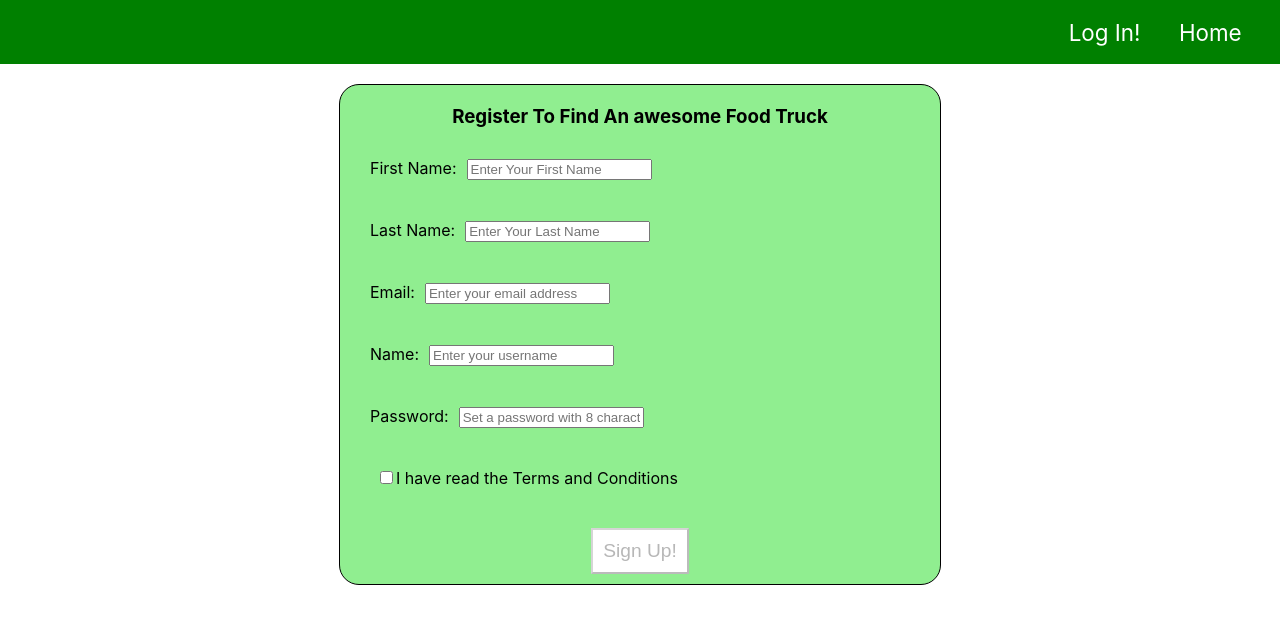
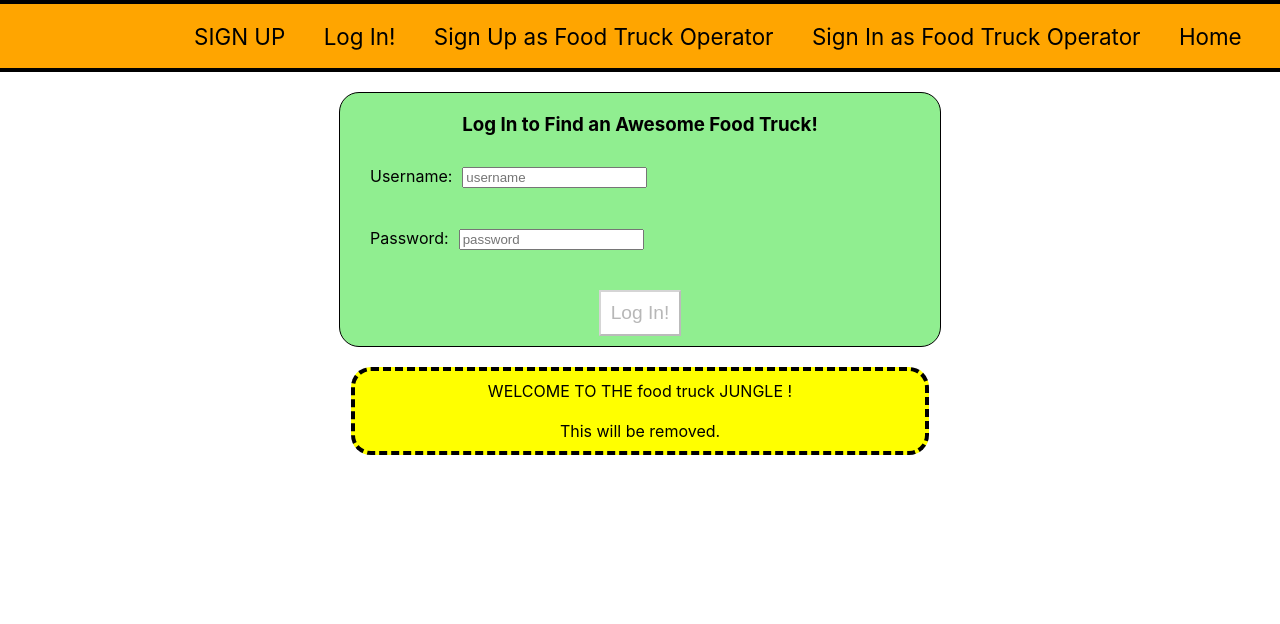
Before and after one commit to WEBPT23-Food-Truck-Tracker-AaronSoler/FrontEnd, a React (Create React App) app in the folder food-truck-trackr/: page / in a window 1280 px wide. Shown: the top 624 px of the page. Built offline with nearby package versions, Linux system fonts and the light colour scheme.

Commit message:
navigation and forms login and registration created

```diff
--- a/food-truck-trackr/src/App.js
+++ b/food-truck-trackr/src/App.js
@@ -1,15 +1,12 @@
 import React from "react";
-import { Route } from "react-router-dom";
-import Registration from "./components/Registration";
-import Login from "./components/Login";
 import Navigation from "./components/Navigation";
+import Home from "./components/Home";
 
 function App() {
   return (
     <div className="App">
       <Navigation />
-      <Route exact path="/" component={Login} />
-      <Route path="/Registration" component={Registration} />
+      <Home />
     </div>
   );
 }
--- /dev/null
+++ b/food-truck-trackr/src/components/Home.js
@@ -0,0 +1,19 @@
+import React from "react";
+import { Route } from "react-router-dom";
+import Login from "./Login";
+import Registration from "./Registration";
+import Welcome from "./Welcome";
+
+function Home() {
+    return (
+      <div className="Home">
+
+        <Route exact path="/register" component={Registration} />
+        <Route exact path="/login" component={Login} />
+        <Route exact path="/" component={Login} />
+        <Route exact path="/" component={Welcome} />
+      </div>
+    )
+}
+
+export default Home;
--- a/food-truck-trackr/src/components/Login.js
+++ b/food-truck-trackr/src/components/Login.js
@@ -1,94 +1,3 @@
-// // libraries
-// import React from "react";
-// import { connect } from "react-redux";
-// import { login } from "./../../store/authentication/";
-// import { withFormik, Form, Field } from "formik";
-// import axiosWithAuth from "./../../utils/AxiosWithAuth";
-// import * as yup from "yup";
-// import { Link } from "react-router-dom";
-
-// const LoginForm = ({ errors, touched, ...props }) => {
-//   return (
-//     <div className="login-form">
-//       <Form className="form">
-//         <Field
-//           className="field"
-//           type="text"
-//           name="username"
-//           placeholder="username"
-//         />
-//         {touched.username && errors.username && (
-//           <p className="errors">{errors.username}</p>
-//         )}
-
-//         <Field
-//           className="field"
-//           type="password"
-//           name="password"
-//           placeholder="password"
-//         />
-//         {touched.password && errors.password && (
-//           <p className="errors">{errors.password}</p>
-//         )}
-
-//         <button type="submit">Login</button>
-//         {/* if userName is not registered
-//       return ALERT - user not found, please register to Login
-//       and return user to registration page on alert message accept */}
-
-//         <Link className="clickToRegister" to="/Registration">
-//           Click here to register as a new user.
-//         </Link>
-//       </Form>
-//     </div>
-//   );
-// };
-
-// const FormikLogin = withFormik({
-//   mapPropsToValues({ username, password, ...props }) {
-//     return {
-//       username: username || "",
-//       password: password || ""
-//     };
-//   },
-
-//   validationSchema: yup.object().shape({
-//     username: yup
-//       .string()
-//       //.label('username')
-//       .required("Username is required!"),
-//     password: yup
-//       .string()
-//       //.label('password')
-//       .required("Password is required!")
-//   }),
-
-//   handleSubmit(values, { props }) {
-//     axiosWithAuth()
-//       .post("https://food-truck-trakr.herokuapp.com/api/login", values)
-//       .then(response => {
-//         localStorage.setItem("token", response.data.token);
-//         console.log(response.data.role);
-//         props.login(response.data.role);
-//         if (response.data.role === "diner") {
-//           props.history.push("/dinerdash");
-//         } else if (response.data.role === "operator") {
-//           props.history.push("/operatordash");
-//         }
-//       })
-//       .catch(err => console.log(err.response));
-//   }
-// })(LoginForm);
-
-// const mapStateToProps = state => {
-//   return {
-//     isAuthenticated: state.auth.isAuthenticated
-//   };
-// };
-
-// export default connect(mapStateToProps, { login })(FormikLogin);
-
-
 import React, { useState, useEffect } from "react";
 import axios from "axios";
 import * as yup from "yup";
@@ -138,41 +47,39 @@ const PrettyLoginForm = styled.form`
 
 
 const Login = () => {
-  const defaultRegistration = {
+  const defaultLogin = {
     id: "",
-    firstName: "",
-    lastName: "",
-    email: "",
     username: "",
     password: "",
   };
 
   const schema = yup.object().shape({
-    username: yup.string().min(2).required("enter your username"),
-    tel: yup
+    username: yup.string().min(2).required("Enter your username."),
+    password: yup
       .string()
       .min(8)
       .required("enter a password with 8 characters minimum length"),
   });
 
-  const [registration, setRegistration] = useState(defaultRegistration);
+
+
+
+
+
+  const [login, setLogin] = useState(defaultLogin);
   const [buttonDisabled, setButtonDisabled] = useState(false);
   const [errors, setErrors] = useState({
-    ...defaultRegistration,
-    id: "",
-    firstName: "",
-    lastName: "",
-    email: "",
+    ...defaultLogin,
     username: "",
     password: "",
 
   });
 
   useEffect(() => {
-    schema.isValid(registration).then((valid) => {
+    schema.isValid(login).then((valid) => {
       setButtonDisabled(!valid);
     });
-  }, [registration]);
+  }, [login]);
 
   const validate = (e) => {
     e.persist();
@@ -189,17 +96,17 @@ const Login = () => {
   const handleChange = (e) => {
     const value =
       e.target.type === "checkbox" ? e.target.checked : e.target.value;
-    setRegistration({ ...registration, [e.target.name]: value });
+    setLogin({ ...login, [e.target.name]: value });
     validate(e);
   };
 
-  const addRegistration = (e) => {
+  const LogIn = (e) => {
     e.preventDefault();
-    setRegistration(defaultRegistration);
+    setLogin(defaultLogin);
     axios
-      .post("https://reqres.in/api/users", registration)
+      .post("https://reqres.in/api/users", login)
       .then((response) => {
-        //not sure what goes here
+        console.log(response)
       })
       .catch((err) => console.log(err));
   };
@@ -208,69 +115,24 @@ const Login = () => {
   return (
     <div>
       <PrettyLoginForm
-        onSubmit={(e) => {
-        addRegistration(e);
-        }}
+      onSubmit={(e) => {
+      LogIn(e);
+      }}
       >
-        <h3>Register To Find An awesome Food Truck</h3>
-        <label htmlFor="firstName">
-          First Name:
-          <input
-            type="text"
-            id="firstName"
-            name="firstName"
-            placeholder="Enter Your First Name"
-            data-cy="firstName"
-            value={registration.firstName || ""}
-            onChange={handleChange}
-          />
-        </label>
-        <p style={{ color: "red", fontSize: ".8rem" }}>{errors.firstName}</p>
-
-        <label htmlFor="lastName">
-          Last Name:
-          <input
-            type="text"
-            id="lastName"
-            name="lastName"
-            placeholder="Enter Your Last Name"
-            data-cy="lastName"
-            value={registration.lastName || ""}
-            onChange={handleChange}
-          />
-        </label>
-        <p style={{ color: "red", fontSize: ".8rem" }}>{errors.lastName}</p>
-
-
-        <label htmlFor="email">
-          Email:
-          <input
-            type="email"
-            id="email"
-            name="email"
-            placeholder="Enter your email address"
-            data-cy="email"
-            value={registration.email || ""}
-            onChange={handleChange}
-          />
-        </label>
-        <p style={{ color: "red", fontSize: ".8rem" }}>{errors.email}</p>
-
-
+        <h3>Log In to Find an Awesome Food Truck!</h3>
         <label htmlFor="username">
-          Name:
+          Username:
           <input
             type="text"
             id="username"
             name="username"
-            placeholder="Enter your username"
+            placeholder="username"
             data-cy="username"
-            value={registration.username || ""}
+            value={login.username || ""}
             onChange={handleChange}
           />
         </label>
         <p style={{ color: "red", fontSize: ".8rem" }}>{errors.username}</p>
-
 
 
         <label htmlFor="password">
@@ -279,43 +141,30 @@ const Login = () => {
             type="password"
             id="password"
             name="password"
-            placeholder="Set a password with 8 characters or more"
+            placeholder="password"
             data-cy="password"
-            value={registration.password || ""}
+            value={login.password || ""}
             onChange={handleChange}
           />
         </label>
         <p style={{ color: "red", fontSize: ".8rem" }}>{errors.password}</p>
 
 
-        <label htmlFor="termsAndConditions">
-            <input
-              type="checkbox"
-              name="termsAndConditions"
-              checked={registration.termsAndConditions}
-              value={registration.termsAndConditions}
-              data-cy="termsAndConditions"
-              onChange={handleChange}
-            />
-            I have read the Terms and Conditions
-        </label>
-          <p style={{ color: "red", fontSize: ".8rem" }}>
-            {errors.termsAndConditions}
-          </p>
+
 
         <button
           type="submit"
           name="submit"
-          className="Order__Button"
+          className="Login__Button"
           disabled={buttonDisabled}
           data-cy="submit"
         >
-         Sign Up!
+        Log In!
         </button>
       </PrettyLoginForm>
 
       </div>
   );
-};
+}
 
 export default Login;
--- a/food-truck-trackr/src/components/Navigation.js
+++ b/food-truck-trackr/src/components/Navigation.js
@@ -4,15 +4,17 @@ import styled from "styled-components";
 
 const NavigationDiv = styled.div`
   width: 100%;
-  background: green;
+  background: orange;
   display: flex;
   justify-content: flex-end;
   height: 4rem;
   align-items: center;
+  border-bottom: 4px solid black;
+  border-top: 4px solid black;
   a {
     text-decoration: none;
     margin-right: 3%;
-    color: white;
+    color: black;
     font-size: 1.4rem;
   }
 `;
@@ -21,7 +23,10 @@ const Navigation = () => {
   return (
 
     <NavigationDiv>
+      <Link to="/register">SIGN UP</Link>
       <Link to="/login">Log In!</Link>
+      <Link to="/registerOperator">Sign Up as Food Truck Operator</Link>
+      <Link to="/loginOperator">Sign In as Food Truck Operator</Link>
       <Link to="/">Home</Link>
     </NavigationDiv>
   );
--- a/food-truck-trackr/src/components/Registration.js
+++ b/food-truck-trackr/src/components/Registration.js
@@ -54,14 +54,19 @@ const Registration = () => {
     email: "",
     username: "",
     password: "",
+    termsAndConditions: false,
   };
 
   const schema = yup.object().shape({
-    username: yup.string().min(2).required("enter your username"),
-    tel: yup
+    first_name: yup.string().min(2).required("Enter your first name."),
+    last_name: yup.string().min(2).required("Enter your last name."),
+    email: yup.string().email().required("Enter your email address."),
+    username: yup.string().min(6).required("Create a username with at least 6 characters."),
+    password: yup
       .string()
       .min(8)
       .required("enter a password with 8 characters minimum length"),
+    termsAndConditions: yup.boolean().oneOf([true]),
   });
 
   const [registration, setRegistration] = useState(defaultRegistration);
@@ -69,11 +74,12 @@ const Registration = () => {
   const [errors, setErrors] = useState({
     ...defaultRegistration,
     id: "",
-    firstName: "",
-    lastName: "",
+    first_name: "",
+    last_name: "",
     email: "",
     username: "",
     password: "",
+    termsAndConditions: false,
 
   });
 
@@ -88,7 +94,7 @@ const Registration = () => {
 
     yup
       .reach(schema, e.target.name)
-      .validate(e.target.value)
+      .validate(e.target.type === "checkbox" ? e.target.checked : e.target.value)
       .then((valid) => setErrors({ ...errors, [e.target.name]: "" }))
       .catch((error) => {
         setErrors({ ...errors, [e.target.name]: error.errors[0] });
@@ -108,7 +114,7 @@ const Registration = () => {
     axios
       .post("https://reqres.in/api/users", registration)
       .then((response) => {
-        //not sure what goes here
+        console.log(response)
       })
       .catch((err) => console.log(err));
   };
@@ -122,33 +128,33 @@ const Registration = () => {
         }}
       >
         <h3>Register To Find An awesome Food Truck</h3>
-        <label htmlFor="firstName">
+        <label htmlFor="first_name">
           First Name:
           <input
             type="text"
-            id="firstName"
-            name="firstName"
+            id="first_name"
+            name="first_name"
             placeholder="Enter Your First Name"
-            data-cy="firstName"
-            value={registration.firstName || ""}
+            data-cy="first_name"
+            value={registration.first_name || ""}
             onChange={handleChange}
           />
         </label>
-        <p style={{ color: "red", fontSize: ".8rem" }}>{errors.firstName}</p>
+        <p style={{ color: "red", fontSize: ".8rem" }}>{errors.first_name}</p>
 
-        <label htmlFor="lastName">
+        <label htmlFor="last_name">
           Last Name:
           <input
             type="text"
-            id="lastName"
-            name="lastName"
+            id="last_name"
+            name="last_name"
             placeholder="Enter Your Last Name"
-            data-cy="lastName"
-            value={registration.lastName || ""}
+            data-cy="last_name"
+            value={registration.last_name || ""}
             onChange={handleChange}
           />
         </label>
-        <p style={{ color: "red", fontSize: ".8rem" }}>{errors.lastName}</p>
+        <p style={{ color: "red", fontSize: ".8rem" }}>{errors.last_name}</p>
 
 
         <label htmlFor="email">
@@ -167,12 +173,12 @@ const Registration = () => {
 
 
         <label htmlFor="username">
-          Name:
+          Username:
           <input
             type="text"
             id="username"
             name="username"
-            placeholder="Enter your username"
+            placeholder="create a username"
             data-cy="username"
             value={registration.username || ""}
             onChange={handleChange}
@@ -197,12 +203,12 @@ const Registration = () => {
         <p style={{ color: "red", fontSize: ".8rem" }}>{errors.password}</p>
 
 
-        <label htmlFor="termsAndConditions">
+        <label htmlFor="termsAndConditions" className="termsAndConditions">
             <input
               type="checkbox"
+              id="termsAndConditions"
               name="termsAndConditions"
               checked={registration.termsAndConditions}
-              value={registration.termsAndConditions}
               data-cy="termsAndConditions"
               onChange={handleChange}
             />
@@ -211,6 +217,7 @@ const Registration = () => {
           <p style={{ color: "red", fontSize: ".8rem" }}>
             {errors.termsAndConditions}
           </p>
+
 
         <button
           type="submit"
@@ -223,8 +230,8 @@ const Registration = () => {
         </button>
       </PrettyRegForm>
 
-        );
-      })}
+
+
     </div>
   );
 };
--- a/food-truck-trackr/src/components/Welcome.js
+++ b/food-truck-trackr/src/components/Welcome.js
@@ -1,65 +1,39 @@
 import React from "react";
-import { NavLink } from "react-router-dom";
 import styled from "styled-components";
 
-const HomeDiv = styled.div`
-  background-image: url("src/images/lightBlueFoodTruck.jpg");
-  background-repeat: no-repeat;
-  background-size: cover;
-  height: 100vh;
-  width: 100%;
+
+const PrettyWelcome = styled.div`
+  display: flex;
+  flex-direction: column;
+  align-items: flex-center;
+  text-align: center;
+  margin: 0 auto;
+  padding: 10px;
+  border-radius: 20px;
+  border: 4px dashed black;
+  width: 550px;
+  background-color: yellow;
+  p {
+    margin: 10px auto;
+  }
+  h3 {
+    margin: 20px auto;
+  }
+
+
+
 `;
 
-const ImageBackground = styled.div`
-    vertical-align: top;
-    display: block;
-    width: 100vw;
-`
 
-const Title = styled.h3`
-  color: white;
-  text-shadow: 1px 1px black;
-  font-size: 2rem;
-  margin: auto auto;
-  padding-top: 100px;
-`;
+function Welcome() {
+    return (
+      <div className="Welcome">
+        <PrettyWelcome>
+            WELCOME TO THE food truck JUNGLE ! <br /> <br />This will be removed.
+        </PrettyWelcome>
 
-const LoginButton = styled.button`
-  padding: 10px;
-  background-color: green;
-  color: white;
-  font-size: 1.5rem;
-  margin-top: 20px;
-  border-radius: 20px;
-  :hover {
-    background-color: white;
-    color: green;
-  }
-`;
-
-const SignUpButton = styled.button`
-  padding: 10px;
-  background-color: green;
-  color: white;
-  font-size: 1.5rem;
-  margin-top: 20px;
-  border-radius: 20px;
-  :hover {
-    background-color: white;
-    color: green;
-  }
-`;
-
-const Welcome = () => {
-  return (
-    <HomeDiv>
-      <Title>Find Your Favorite Food Truck!</Title>
-      <NavLink to="/login">
-        <LoginButton data-cy="loginButton">Log In</LoginButton>
-        <SignUpButton data-cy="SignUpButton">New Diner? Sign Up!</SignUpButton>
-      </NavLink>
-    </HomeDiv>
-  );
-};
+      </div>
+    )
+}
 
 export default Welcome;
```
Also changed, not shown: food-truck-trackr/src/components/Header.js (deleted, +0 -17 lines), 1 other file (tests, documents, lock files or other folders).
